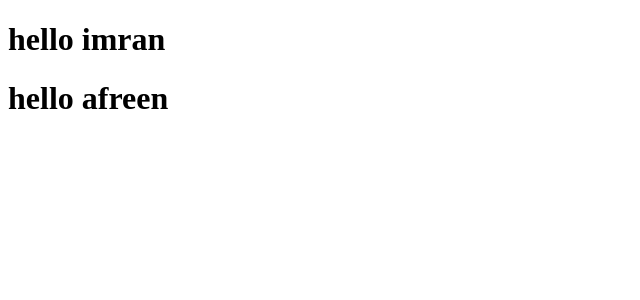
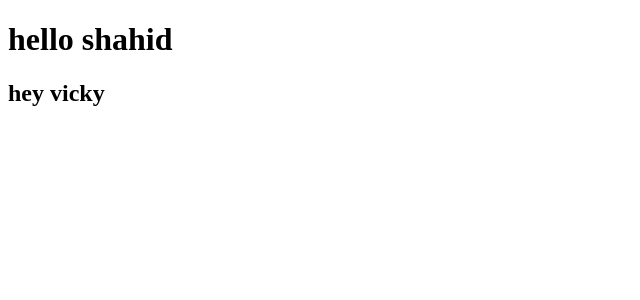
Before and after one commit to imranworkspace/react_app, a React (Create React App) app: page / in a window 1280 px wide. Shown: the top 300 px of the page, without its empty margins (0-640 px from the left). Built offline with nearby package versions, Linux system fonts and the light colour scheme.

Commit message:
function component

```diff
--- a/src/App.js
+++ b/src/App.js
@@ -4,7 +4,7 @@ function App() {
   return (
     <>
         <Student />
-        <Students name="afreen"/>
+        <Students name="vicky"/>
     </>
   );
 }
--- a/src/Student.js
+++ b/src/Student.js
@@ -1,9 +1,6 @@
-import { Component } from "react";
 
-class Student extends Component{
-    render(){
-        return <h1>hello imran</h1>
-    }
+const Student =()=>{
+    return <h1>hello shahid</h1>
 }
 
 export default Student
--- a/src/Students.js
+++ b/src/Students.js
@@ -1,9 +1,7 @@
 import { Component } from "react";
 
-class Students extends Component{
-    render(){
-        return <h1>hello {this.props.name}</h1>
-    }
+const Students=(props)=>{
+    return <h2>hey {props.name}</h2>
 }
 
 export default Students
```
